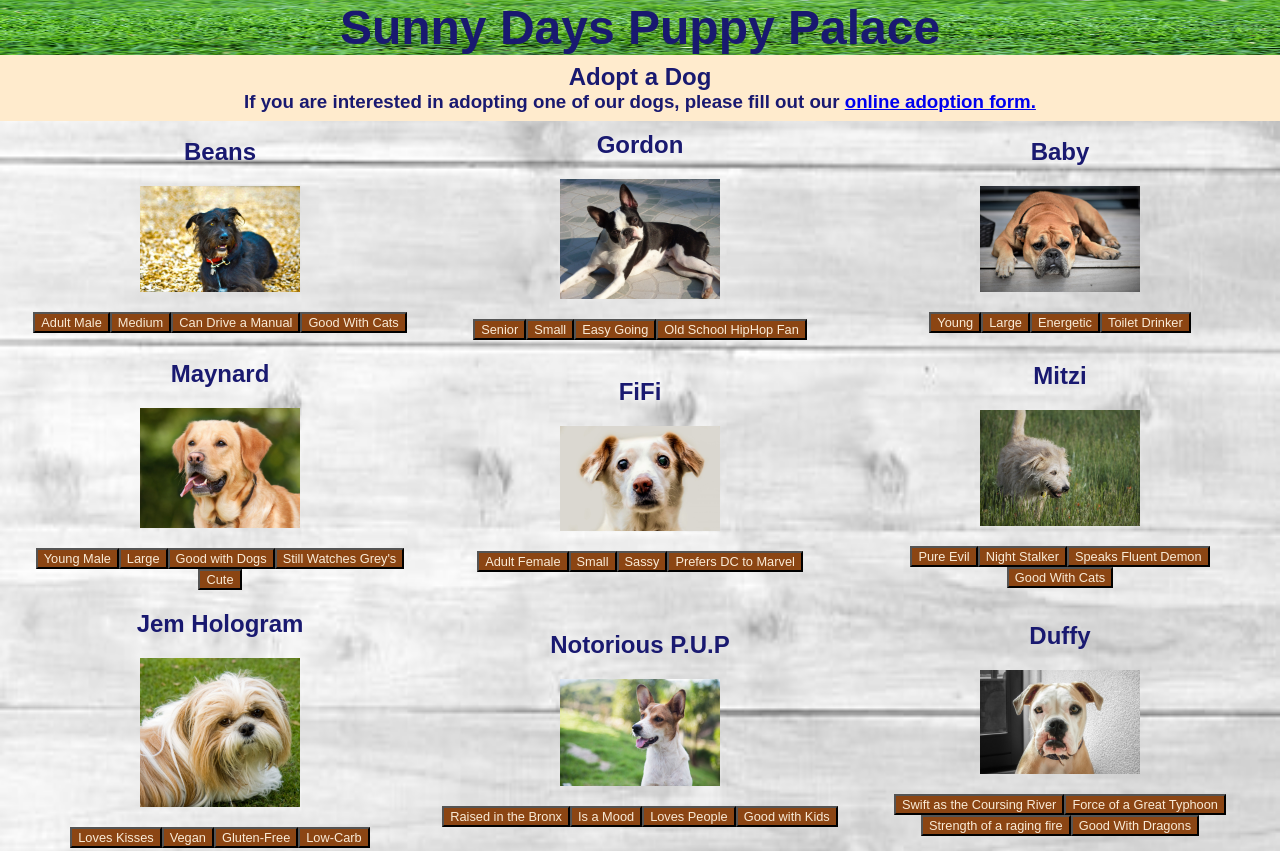
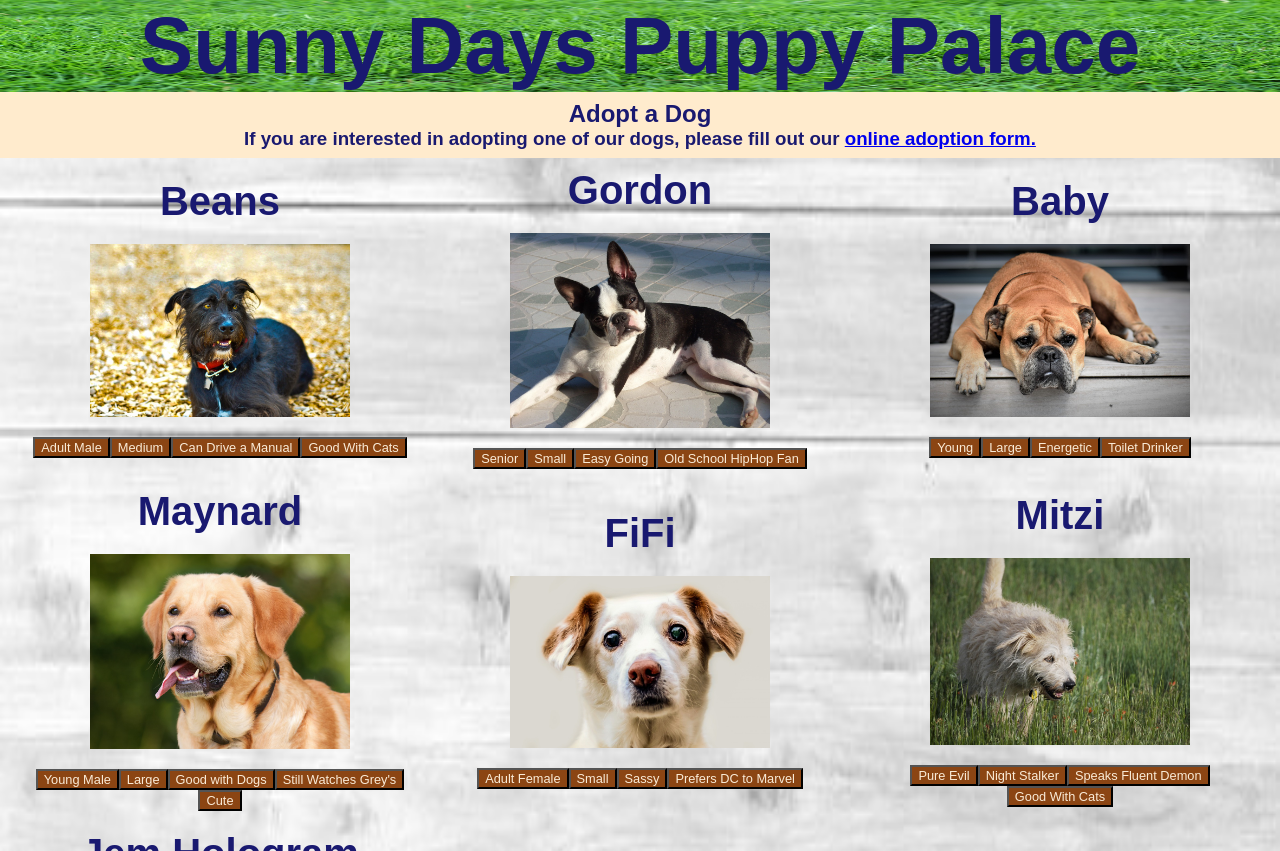
Before and after one commit to Momentum-Team-12/dog-adoption-website-Scooper1920, a plain HTML site: page index.html in a window 1280 px wide. Shown: the top 851 px of the page. Drawn offline with Linux system fonts and the light colour scheme.

Commit message:
(ok now im done for real changed header and doggie name font size)

```diff
--- a/style.css
+++ b/style.css
@@ -13,14 +13,13 @@ body {
 
 .header {
     display:flex;
-    flex-wrap: wrap;
     justify-content:center;
     align-items:center;
     background: url("starter_files/images/fresh-grass-2242789.jpeg") ;
     background-size:100% 100%;
     font-family:fantasy;
     color:midnightblue;
-    font-size: x-large;
+    font-size: 250%;
 }
 .sub-header {
     display: flex;
@@ -55,13 +54,14 @@ body {
 }
 
 .puppy-card img {
-  width: 200px;
+  width: 300px;
    padding: 20px;
 }
 
 .puppy-card h2 {
     font-family: fantasy;
     color: midnightblue;
+    font-size: 250%;
 }
 
 .button-card {
@@ -76,7 +76,7 @@ body {
 button {
     background-color:saddlebrown;
     color:antiquewhite;
-    font-family:fantasy;
+    font-family:Arial, Helvetica, sans-serif;
     font-size: 80%;
 
 }
```
